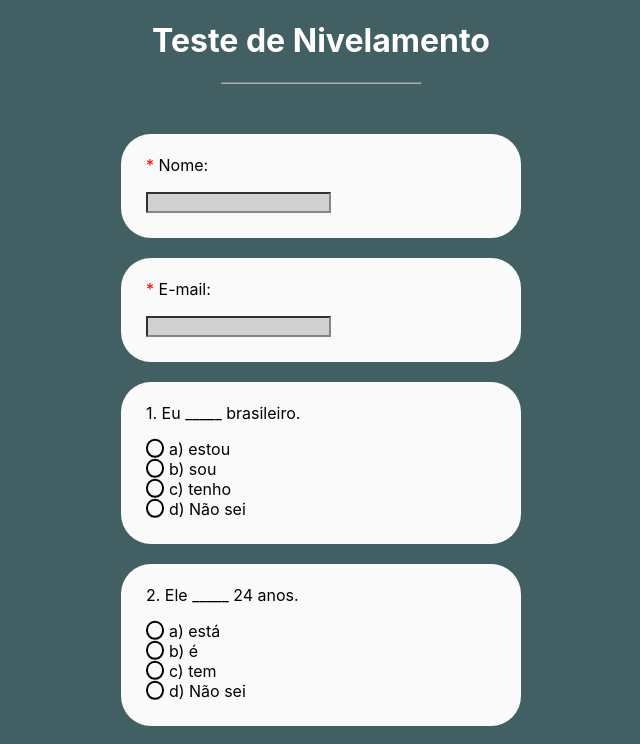
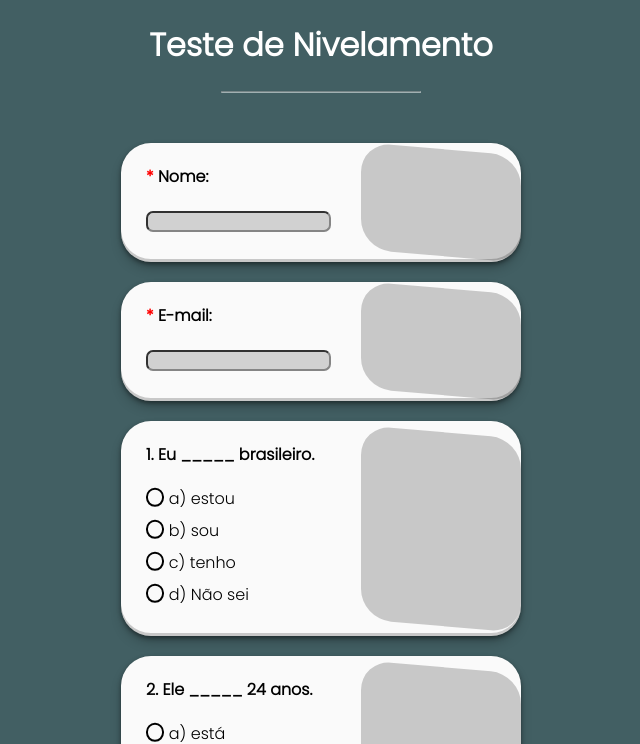
Before and after one commit to afgmlff/quiz-nextjs-vap, a Next.js app: page / in a window 1280 px wide. Shown: the top 744 px of the page, without its empty margins (319-959 px from the left). Built offline with nearby package versions, Linux system fonts and the light colour scheme.

Commit message:
more styling

```diff
--- a/pages/index.tsx
+++ b/pages/index.tsx
@@ -683,7 +683,7 @@ export default function Home() {
 
           </div>
           <div className={styles.submitBut}>
-            <button>Enviar questionário</button>
+            <button>Enviar</button>
           </div>
         </form>
         </div>
--- a/styles/Home.module.css
+++ b/styles/Home.module.css
@@ -1,3 +1,6 @@
+@import url('https://fonts.googleapis.com/css2?family=Poppins:wght@300&display=swap');
+
+
 .container {
   padding: 0 2rem;
 }
@@ -19,13 +22,14 @@
   border-top: 1px solid #eaeaea;
   justify-content: center;
   align-items: center;
+  color: #eaeaea;
 }
 
 .footer a {
   display: flex;
   justify-content: center;
   align-items: center;
-  flex-grow: 1;
+  flex-grow: 0.03;
 }
 
 .title a {
@@ -143,11 +147,14 @@
 
 .question{
   text-align: left;
-
+  font-family: 'Poppins', sans-serif;
+  font-weight: bold;
 }
 
 .answer{
   text-align: left;
+  font-family: 'Poppins', sans-serif;
+  line-height: 200%;
 }
 
 .errorMsg{
@@ -160,15 +167,46 @@
 }
 
 .itemContainer{
+  box-shadow: rgba(0, 0, 0, 0.4) 0px 2px 4px, rgba(0, 0, 0, 0.3) 0px 7px 13px -3px, rgba(0, 0, 0, 0.2) 0px -3px 0px inset;
   background-color: #fafafa;
   border-radius: 30px;
   margin-top: 10px;
   padding: 5px 25px 25px 25px;
   margin-bottom: 20px;
+
+  /* duas cores*/
+  position: relative;
+  z-index: 9;
+}
+
+
+/* segunda cor (apagar se nao quiser duas cores) */
+.itemContainer:before {
+  border-radius: 30px;
+  width: 40%;
+  height: 90%;
+  content: "";
+  position: absolute;
+  z-index: -1;
+  top: 5%;
+  right: 0%;
+  bottom: 0%;
+  left: 60%;
+  background: rgb(0, 0, 0);
+  opacity: 20%;
+
+  -webkit-transform: skewY(5deg);
+  -moz-transform: skewY(5deg);
+  -ms-transform: skewY(5deg);
+  -o-transform: skewY(5deg);
+  transform: skewY(5deg);
+
+
 }
 
 .pageTitle{
-  color: white
+  color: white;
+  font-family: 'Poppins', sans-serif;
 }
 
 .submitBut{
--- a/styles/globals.css
+++ b/styles/globals.css
@@ -1,3 +1,5 @@
+@import url('https://fonts.googleapis.com/css2?family=Poppins:wght@300&display=swap');
+
 html{
     padding: 0;
     margin: 0;
@@ -33,6 +35,8 @@ hr{
   input[type="text"], textarea {
 
     background-color : #d1d1d1;
+    color: black;
+    border-radius: 7px;
 
   }
 
@@ -65,7 +69,7 @@ hr{
     transition: 150ms transform ease-in-out;
 
     /* alterar pós container */
-    background-color: CanvasText;
+    background-color: black;
   }
 
   input[type="radio"]:checked::before {
@@ -78,5 +82,13 @@ hr{
   }
 
   button{
-    background-color: ;
+    height: 40px;
+    width: 80px;
+    font-family: 'Poppins', sans-serif;
+    background-color: rgba(34, 146, 34, 0.828);
+    border-radius: 10px;
   }
+
+  button:hover{
+    background-color: rgba(34, 146, 34, 0.14);
+  }
```
